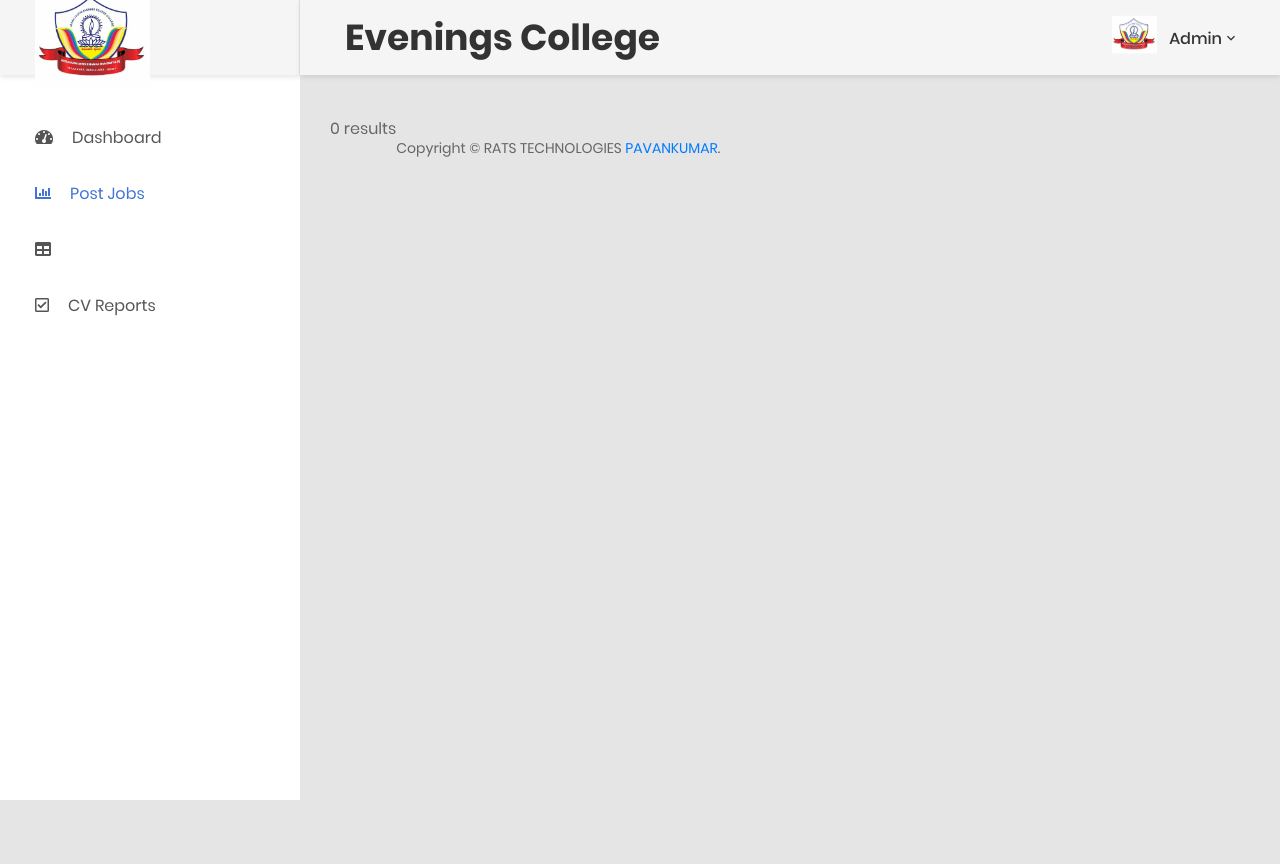
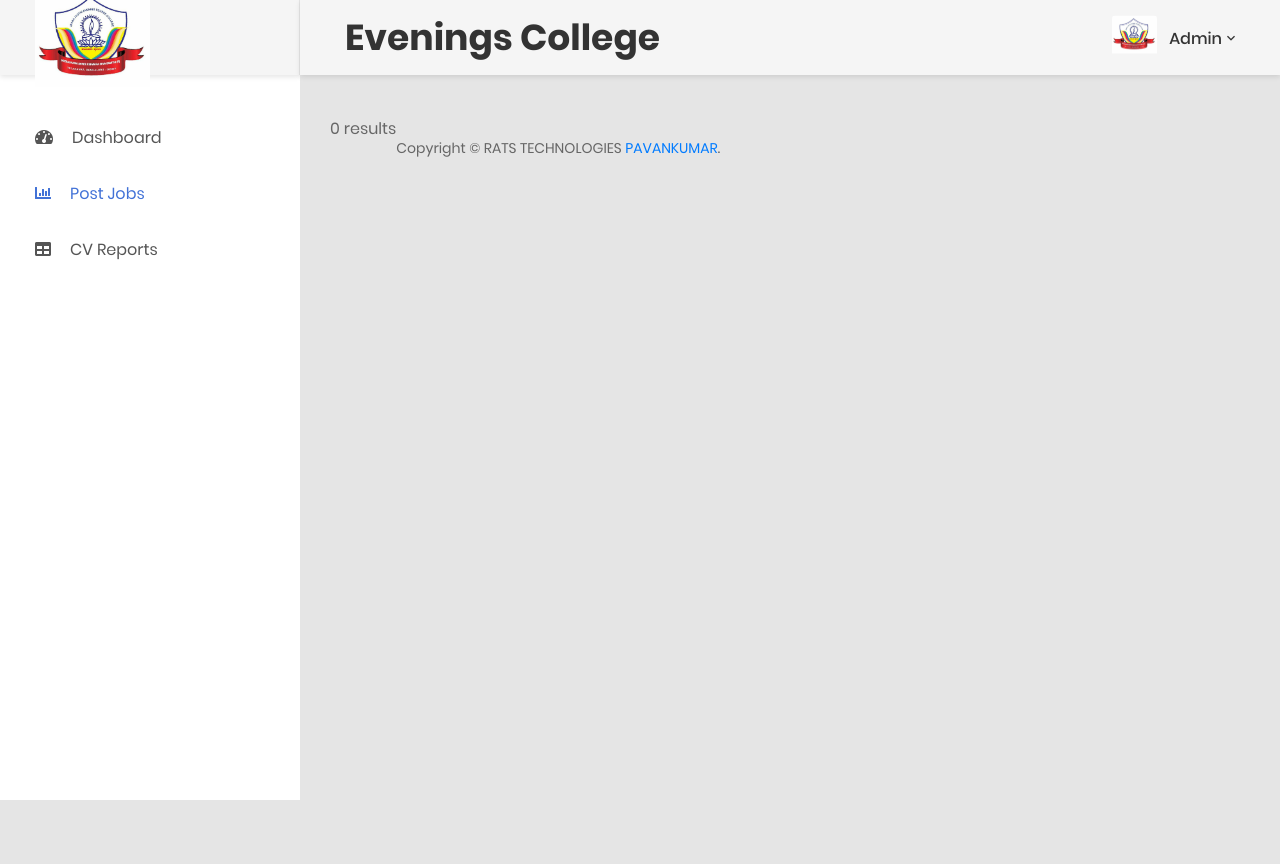
Before and after one commit to pavankumar1019/Rats_Technologies, a PHP site: page /admin/index.php in a window 1280 px wide. Run offline with PHP 8.4, Linux system fonts and the light colour scheme; data that the repository does not hold is empty.

Commit message:
Update index.php

```diff
--- a/admin/index.php
+++ b/admin/index.php
@@ -196,12 +196,12 @@ $msg = "";
                         </li>
                         <li>
                             <a href="table.php">
-                                <i class="fas fa-table"></i></a>
+                                <i class="fas fa-table"></i>CV Reports</a>
                         </li>
-                        <li>
+                        <!-- <li>
                             <a href="form.php">
-                                <i class="far fa-check-square"></i>CV Reports</a>
-                        </li>
+                                <i class="far fa-check-square"></i></a>
+                        </li> -->
                         <!-- <li>
                             <a href="calendar.php">
                                 <i class="fas fa-calendar-alt"></i>Gallery</a>
```
